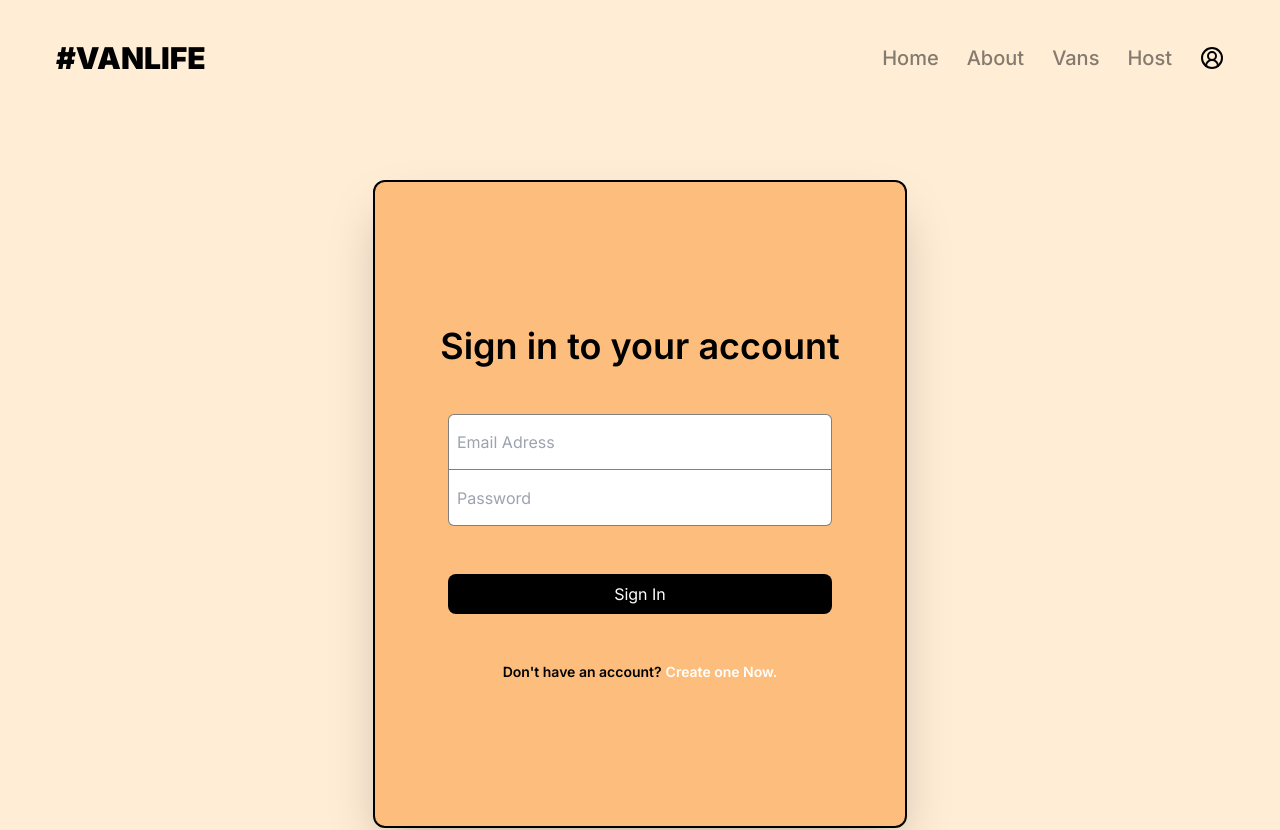
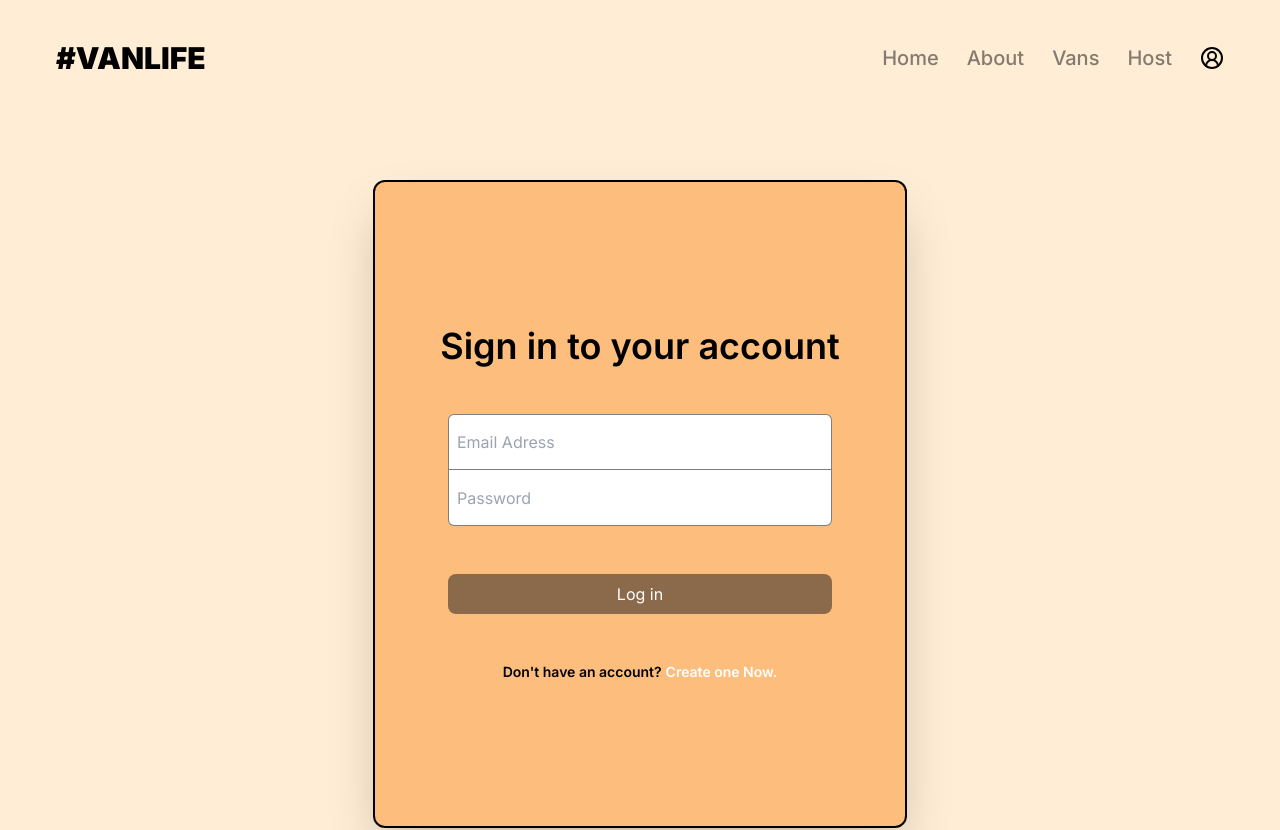
Before and after one commit to ItsTonyy/ReactRouter6, a React (Vite) app: page /login in a window 1280 px wide. Shown: the top 830 px of the page. Built offline with nearby package versions, Linux system fonts and the light colour scheme; what miragejs would draw is missing.

Commit message:
disabled logic and style done

```diff
--- a/src/GetVans.jsx
+++ b/src/GetVans.jsx
@@ -1,11 +1,11 @@
 export default async function getVans(id) {
-  const url = id ? `/api/vans/${id}` : '/api/vans'
+  const url = id ? `/api/vans/${id}` : "/api/vans"
   const res = await fetch(url)
   if (!res.ok) {
     throw {
       message: "Failed to fetch vans",
       statusText: res.statusText,
-        status: res.status
+      status: res.status,
     }
   }
   const data = await res.json()
@@ -13,13 +13,13 @@ export default async function getVans(id) {
 }
 
 export async function getHostVans(id) {
-  const url = id ? `/api/host/vans/${id}` : '/api/host/vans'
+  const url = id ? `/api/host/vans/${id}` : "/api/host/vans"
   const res = await fetch(url)
   if (!res.ok) {
     throw {
       message: "Failed to fetch vans",
       statusText: res.statusText,
-        status: res.status
+      status: res.status,
     }
   }
   const data = await res.json()
@@ -27,16 +27,18 @@ export async function getHostVans(id) {
 }
 
 export async function loginUser(creds) {
-  const res = await fetch('/api/login', {method: 'post', body: JSON.stringfy(creds)})
+  const res = await fetch("/api/login", {
+    method: "post",
+    body: JSON.stringify(creds),
+  })
   const data = await res.json()
 
   if (!res.ok) {
     throw {
       message: data.message,
-      statusText: data.statusText,
-      status: data.status
+      statusText: res.statusText,
+      status: res.status,
     }
   }
-
   return data
 }
--- a/src/Security/Login.jsx
+++ b/src/Security/Login.jsx
@@ -1,5 +1,6 @@
 import { useState } from "react"
 import { useLoaderData } from "react-router-dom"
+import { loginUser } from "../GetVans"
 
 
 export function authLoader({ request }) {
@@ -8,11 +9,16 @@ export function authLoader({ request }) {
 
 export default function Login() {
   const [loginFormData, setLoginFormData] = useState({email: "", password: ""})
+  const [status, setStatus] = useState('idle')
   const loaderData = useLoaderData()
 
   const handleSubmit = (e) => {
     e.preventDefault()
-    console.log(loginFormData)
+    setStatus('submitting')
+    loginUser(loginFormData)
+    .then(data => console.log(data))
+    .catch()
+    .finally(() => setStatus('idle'))
   }
 
   const handleChange = (e) => {
@@ -55,8 +61,10 @@ export default function Login() {
             />
           </div>
 
-          <button className='w-96 bg-black text-white mt-12 py-2 rounded-lg'>
-            Sign In
+          <button
+          disabled={status === 'submitting' || !loginFormData.email || !loginFormData.password}
+          className='w-96 bg-black text-white mt-12 py-2 rounded-lg disabled:bg-zinc-900/50'>
+            {status === 'idle' ? 'Log in' : 'submitting...'}
           </button>
         </form>
 
```
Lines whose indentation alone changed are shown as unchanged.
